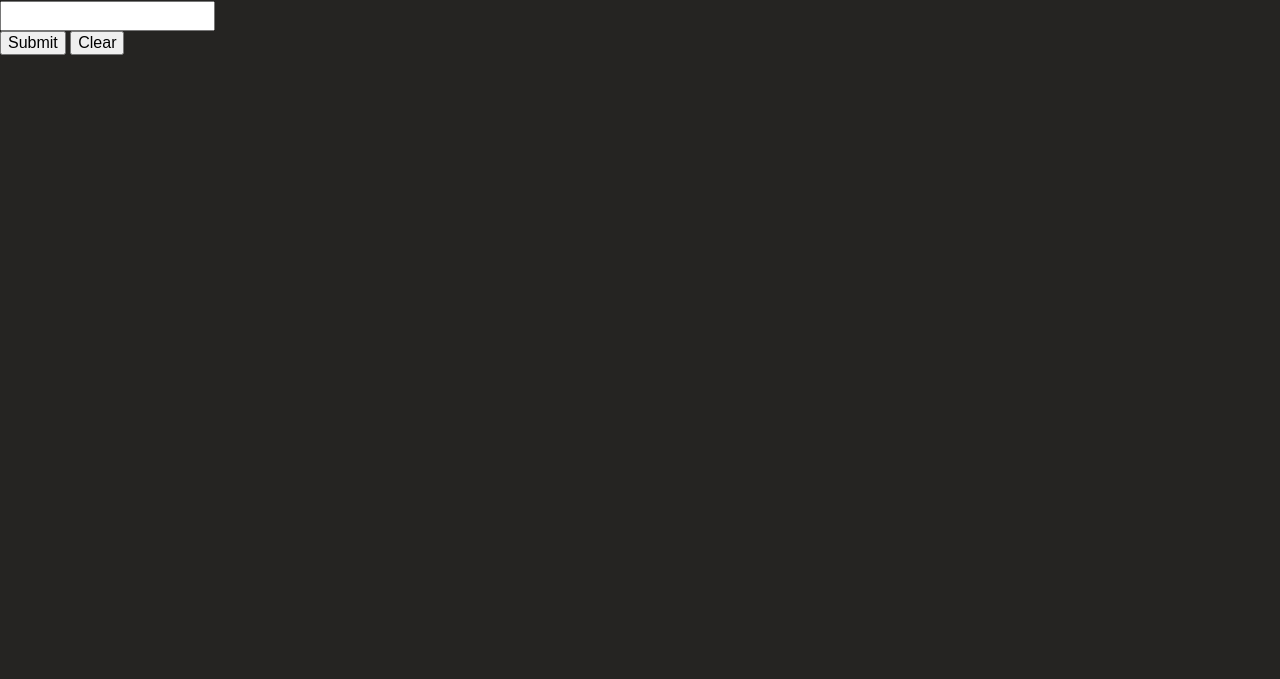
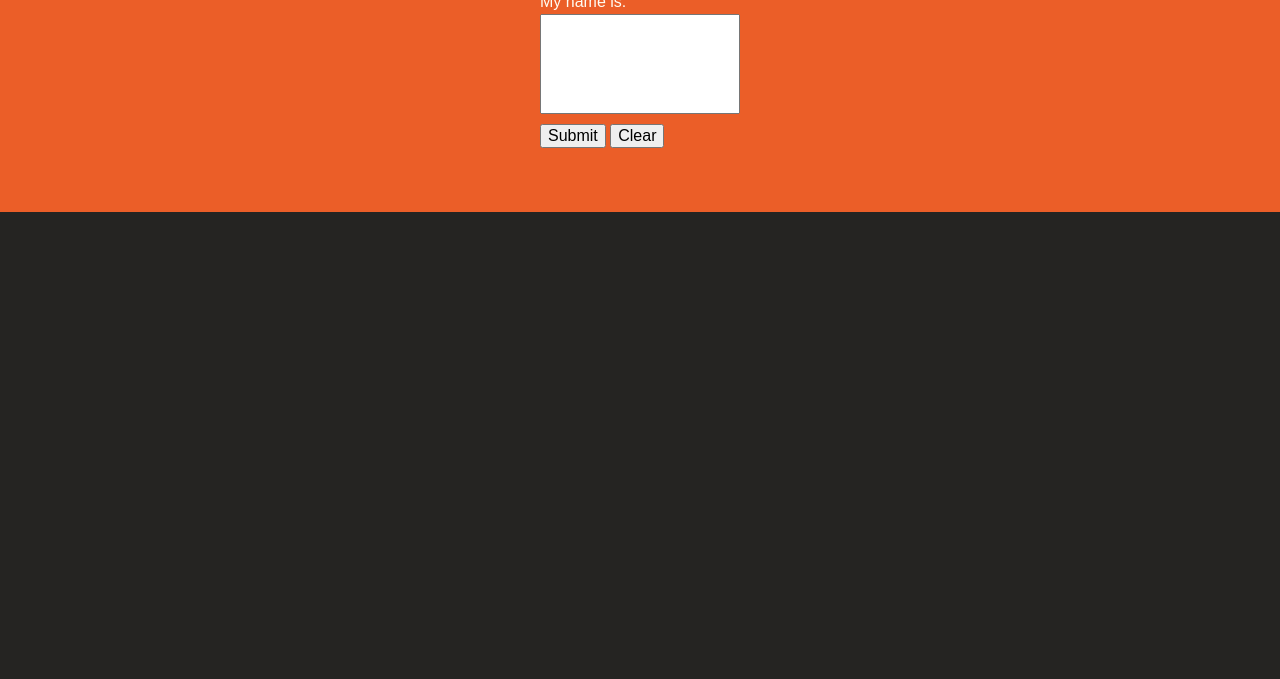
Before and after one commit to imd1005-web-development-winter-2023/group-project-softium, a plain HTML site: page nametag.html in a window 1280 px wide. Shown: the part 121-800 px from the top of the page. Drawn offline with Linux system fonts and the light colour scheme.

Commit message:
added nametag styles

```diff
--- a/styleNametag.css
+++ b/styleNametag.css
@@ -45,3 +45,19 @@
     background-color: var(--colour-orange);
 
   }
+
+main .center {
+  background-color: var(--colour-orange);
+  padding-bottom: 5%;
+  padding-top: 1%;
+  display: flex;
+  justify-content: center;
+  align-items: center;
+  flex-direction: column;
+}
+
+#mcName {
+  margin-bottom: 10px;
+  height: 100px;
+  width: 200px;
+}
```
